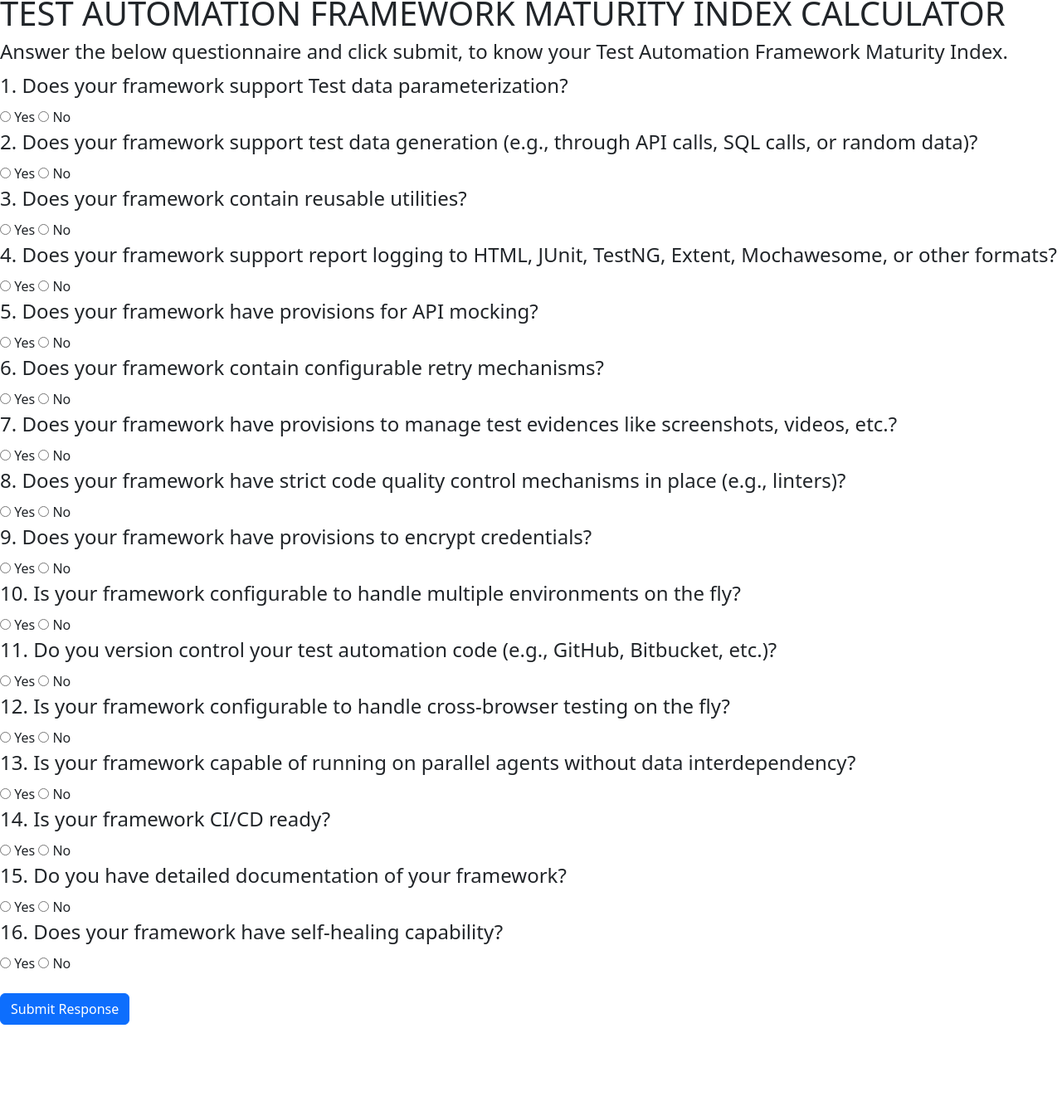
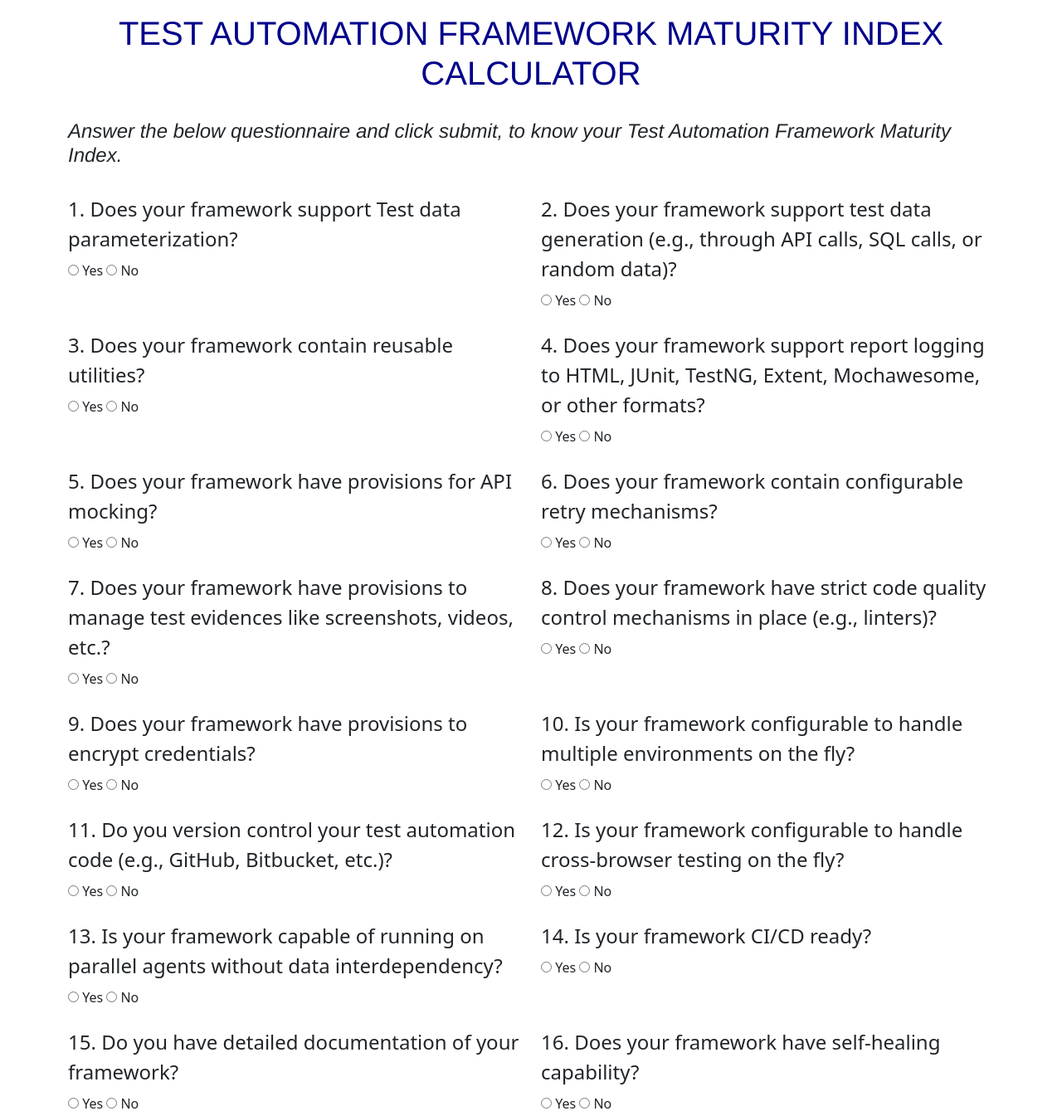
Before and after one commit to Velayutham87/tafmIndex, a website: page index.html in a window 1280 px wide. Shown: the part 8-1353 px from the top of the page at 83% size. Before the commit the page ends 1243 px from the top, so only its background shows below. Drawn offline with nearby package versions, Linux system fonts and the light colour scheme.

Commit message:
Update Layout, logo, css

```diff
--- a/index.html
+++ b/index.html
@@ -1,131 +1,176 @@
 <!DOCTYPE html>
 <html>
+
 <head>
   <title>Test Automation Framework Maturity Index Calculator</title>
-    <link href="https://cdn.jsdelivr.net/npm/bootstrap@5.3.6/dist/css/bootstrap.min.css" rel="stylesheet" integrity="sha384-4Q6Gf2aSP4eDXB8Miphtr37CMZZQ5oXLH2yaXMJ2w8e2ZtHTl7GptT4jmndRuHDT" crossorigin="anonymous">
+  <br>
+  <link href="https://cdn.jsdelivr.net/npm/bootstrap@5.3.6/dist/css/bootstrap.min.css" rel="stylesheet"
+    integrity="sha384-4Q6Gf2aSP4eDXB8Miphtr37CMZZQ5oXLH2yaXMJ2w8e2ZtHTl7GptT4jmndRuHDT" crossorigin="anonymous">
   <link rel="stylesheet" href="style.css">
 </head>
+
 <body>
+  <div class="container">
     <h1>TEST AUTOMATION FRAMEWORK MATURITY INDEX CALCULATOR</h1>
+    <br>
     <h4>Answer the below questionnaire and click submit, to know your Test Automation Framework Maturity Index.</h4>
-    <div>
+    <br>
     <form action="/submit" method="post">
-        <!-- Question 1 -->
+      <!-- Row 1 -->
+      <div class="row">
+        <div class="col-md-6">
           <fieldset>
             <legend>1. Does your framework support Test data parameterization?</legend>
             <label for="q1-yes"><input id="q1-yes" type="radio" class="tdmc" name="q1" value="8" required /> Yes</label>
             <label for="q1-no"><input id="q1-no" type="radio" class="tdmc" name="q1" value="0" required /> No</label>
           </fieldset>
-
-        <!-- Question 2 -->
+        </div>
+        <div class="col-md-6">
           <fieldset>
-          <legend>2. Does your framework support test data generation (e.g., through API calls, SQL calls, or random data)?</legend>
+            <legend>2. Does your framework support test data generation (e.g., through API calls, SQL calls, or random
+              data)?</legend>
             <label for="q2-yes"><input id="q2-yes" type="radio" class="tdmc" name="q2" value="5" required /> Yes</label>
             <label for="q2-no"><input id="q2-no" type="radio" class="tdmc" name="q2" value="0" required /> No</label>
           </fieldset>
+        </div>
+      </div>
+      <br>
 
-        <!-- Question 3 -->
+      <!-- Row 2 -->
+      <div class="row">
+        <div class="col-md-6">
           <fieldset>
             <legend>3. Does your framework contain reusable utilities?</legend>
             <label for="q3-yes"><input id="q3-yes" type="radio" class="tdc" name="q3" value="8" required /> Yes</label>
             <label for="q3-no"><input id="q3-no" type="radio" class="tdc" name="q3" value="0" required /> No</label>
           </fieldset>
-
-        <!-- Question 4 -->
+        </div>
+        <div class="col-md-6">
           <fieldset>
-          <legend>4. Does your framework support report logging to HTML, JUnit, TestNG, Extent, Mochawesome, or other formats?</legend>
+            <legend>4. Does your framework support report logging to HTML, JUnit, TestNG, Extent, Mochawesome, or other
+              formats?</legend>
             <label for="q4-yes"><input id="q4-yes" type="radio" class="trc" name="q4" value="8" required /> Yes</label>
             <label for="q4-no"><input id="q4-no" type="radio" class="trc" name="q4" value="0" required /> No</label>
           </fieldset>
+        </div>
+      </div>
+      <br>
 
-        <!-- Question 5 -->
+      <!-- Row 3 -->
+      <div class="row">
+        <div class="col-md-6">
           <fieldset>
             <legend>5. Does your framework have provisions for API mocking?</legend>
             <label for="q5-yes"><input id="q5-yes" type="radio" class="tdc" name="q5" value="3" required /> Yes</label>
             <label for="q5-no"><input id="q5-no" type="radio" class="tdc" name="q5" value="0" required /> No</label>
           </fieldset>
-
-        <!-- Question 6 -->
+        </div>
+        <div class="col-md-6">
           <fieldset>
             <legend>6. Does your framework contain configurable retry mechanisms?</legend>
             <label for="q6-yes"><input id="q6-yes" type="radio" class="tdc" name="q6" value="3" required /> Yes</label>
             <label for="q6-no"><input id="q6-no" type="radio" class="tdc" name="q6" value="0" required /> No</label>
           </fieldset>
+        </div>
+      </div>
+      <br>
 
-        <!-- Question 7 -->
+      <!-- Row 4 -->
+      <div class="row">
+        <div class="col-md-6">
           <fieldset>
             <legend>7. Does your framework have provisions to manage test evidences like screenshots, videos, etc.?</legend>
             <label for="q7-yes"><input id="q7-yes" type="radio" class="trc" name="q7" value="8" required /> Yes</label>
             <label for="q7-no"><input id="q7-no" type="radio" class="trc" name="q7" value="0" required /> No</label>
           </fieldset>
-
-        <!-- Question 8 -->
+        </div>
+        <div class="col-md-6">
           <fieldset>
             <legend>8. Does your framework have strict code quality control mechanisms in place (e.g., linters)?</legend>
             <label for="q8-yes"><input id="q8-yes" type="radio" class="tdc" name="q8" value="8" required /> Yes</label>
             <label for="q8-no"><input id="q8-no" type="radio" class="tdc" name="q8" value="0" required /> No</label>
           </fieldset>
+        </div>
+      </div>
+      <br>
 
-        <!-- Question 9 -->
+      <!-- Row 5 -->
+      <div class="row">
+        <div class="col-md-6">
           <fieldset>
             <legend>9. Does your framework have provisions to encrypt credentials?</legend>
             <label for="q9-yes"><input id="q9-yes" type="radio" class="tdc" name="q9" value="8" required /> Yes</label>
             <label for="q9-no"><input id="q9-no" type="radio" class="tdc" name="q9" value="0" required /> No</label>
           </fieldset>
-
-        <!-- Question 10 -->
+        </div>
+        <div class="col-md-6">
           <fieldset>
             <legend>10. Is your framework configurable to handle multiple environments on the fly?</legend>
             <label for="q10-yes"><input id="q10-yes" type="radio" class="tec" name="q10" value="8" required /> Yes</label>
             <label for="q10-no"><input id="q10-no" type="radio" class="tec" name="q10" value="0" required /> No</label>
           </fieldset>
+        </div>
+      </div>
+      <br>
 
-        <!-- Question 11 -->
+      <!-- Row 6 -->
+      <div class="row">
+        <div class="col-md-6">
           <fieldset>
             <legend>11. Do you version control your test automation code (e.g., GitHub, Bitbucket, etc.)?</legend>
             <label for="q11-yes"><input id="q11-yes" type="radio" class="tdc" name="q11" value="8" required /> Yes</label>
             <label for="q11-no"><input id="q11-no" type="radio" class="tdc" name="q11" value="0" required /> No</label>
           </fieldset>
-
-        <!-- Question 12 -->
+        </div>
+        <div class="col-md-6">
           <fieldset>
             <legend>12. Is your framework configurable to handle cross-browser testing on the fly?</legend>
             <label for="q12-yes"><input id="q12-yes" type="radio" class="tec" name="q12" value="6" required /> Yes</label>
             <label for="q12-no"><input id="q12-no" type="radio" class="tec" name="q12" value="0" required /> No</label>
           </fieldset>
+        </div>
+      </div>
+      <br>
 
-        <!-- Question 13 -->
+      <!-- Row 7 -->
+      <div class="row">
+        <div class="col-md-6">
           <fieldset>
             <legend>13. Is your framework capable of running on parallel agents without data interdependency?</legend>
             <label for="q13-yes"><input id="q13-yes" type="radio" class="tec" name="q13" value="3" required /> Yes</label>
             <label for="q13-no"><input id="q13-no" type="radio" class="tec" name="q13" value="0" required /> No</label>
           </fieldset>
-
-        <!-- Question 14 -->
+        </div>
+        <div class="col-md-6">
           <fieldset>
             <legend>14. Is your framework CI/CD ready?</legend>
             <label for="q14-yes"><input id="q14-yes" type="radio" class="tfic" name="q14" value="8" required /> Yes</label>
             <label for="q14-no"><input id="q14-no" type="radio" class="tfic" name="q14" value="0" required /> No</label>
           </fieldset>
+        </div>
+      </div>
+      <br>
 
-        <!-- Question 15 -->
+      <!-- Row 8 -->
+      <div class="row">
+        <div class="col-md-6">
           <fieldset>
             <legend>15. Do you have detailed documentation of your framework?</legend>
             <label for="q15-yes"><input id="q15-yes" type="radio" class="tfic" name="q15" value="5" required /> Yes</label>
             <label for="q15-no"><input id="q15-no" type="radio" class="tfic" name="q15" value="0" required /> No</label>
           </fieldset>
-
-        <!-- Question 16 -->
+        </div>
+        <div class="col-md-6">
           <fieldset>
             <legend>16. Does your framework have self-healing capability?</legend>
             <label for="q16-yes"><input id="q16-yes" type="radio" class="tfic" name="q16" value="3" required /> Yes</label>
             <label for="q16-no"><input id="q16-no" type="radio" class="tfic" name="q16" value="0" required /> No</label>
           </fieldset>
+        </div>
+      </div>
       <br>
 
-       <!-- <button type="submit" class="submit" id="btnSubmit">Submit Response</button> -->
       <button type="button" class="btn btn-primary" id="btnSubmit">Submit Response</button>
-
     </form>
   </div>
 
@@ -147,6 +192,9 @@
   </div>
 
   <script src="script.js"></script>
-    <script src="https://cdn.jsdelivr.net/npm/bootstrap@5.3.6/dist/js/bootstrap.bundle.min.js" integrity="sha384-j1CDi7MgGQ12Z7Qab0qlWQ/Qqz24Gc6BM0thvEMVjHnfYGF0rmFCozFSxQBxwHKO" crossorigin="anonymous"></script>
+  <script src="https://cdn.jsdelivr.net/npm/bootstrap@5.3.6/dist/js/bootstrap.bundle.min.js"
+    integrity="sha384-j1CDi7MgGQ12Z7Qab0qlWQ/Qqz24Gc6BM0thvEMVjHnfYGF0rmFCozFSxQBxwHKO"
+    crossorigin="anonymous"></script>
 </body>
+
 </html>
--- a/script.js
+++ b/script.js
@@ -1,6 +1,7 @@
 document.addEventListener('DOMContentLoaded', function() {
   // Get the submit button by its ID
   const submitButton = document.getElementById('btnSubmit');
+  const tafmModal = new bootstrap.Modal(document.getElementById('tafmIndexModal'));
   const maxCapabilityScore = {
     TDC: 41, //Test design capability
     TDMC: 13, //Test data management capability
@@ -88,5 +89,8 @@ document.addEventListener('DOMContentLoaded', function() {
     ); */
     document.getElementById('finalResult').textContent =
       "Your TAFM Index is: " + (tdmc_score + tdc_score + tec_score + trc_score + tfic_score) + " out of 100.";
+
+    // Show the modal
+    tafmModal.show();
   });
 });
--- a/style.css
+++ b/style.css
@@ -1,3 +1,15 @@
 html{
       font-family: 'Courier New', Courier, monospace;
 }
+
+h4{
+      text-align: left;
+      font-family: 'helvetica', sans-serif;
+      font-style: italic;
+}
+
+h1{
+      text-align: center;
+      font-family: 'helvetica', sans-serif;
+      color: darkblue;
+}
```
Also changed, not shown: logo/TAFM Index logo.png (added), logo/TAFM_Index_Logo_Vector.svg (added), 2 other files. Lines whose indentation alone changed are shown as unchanged.
